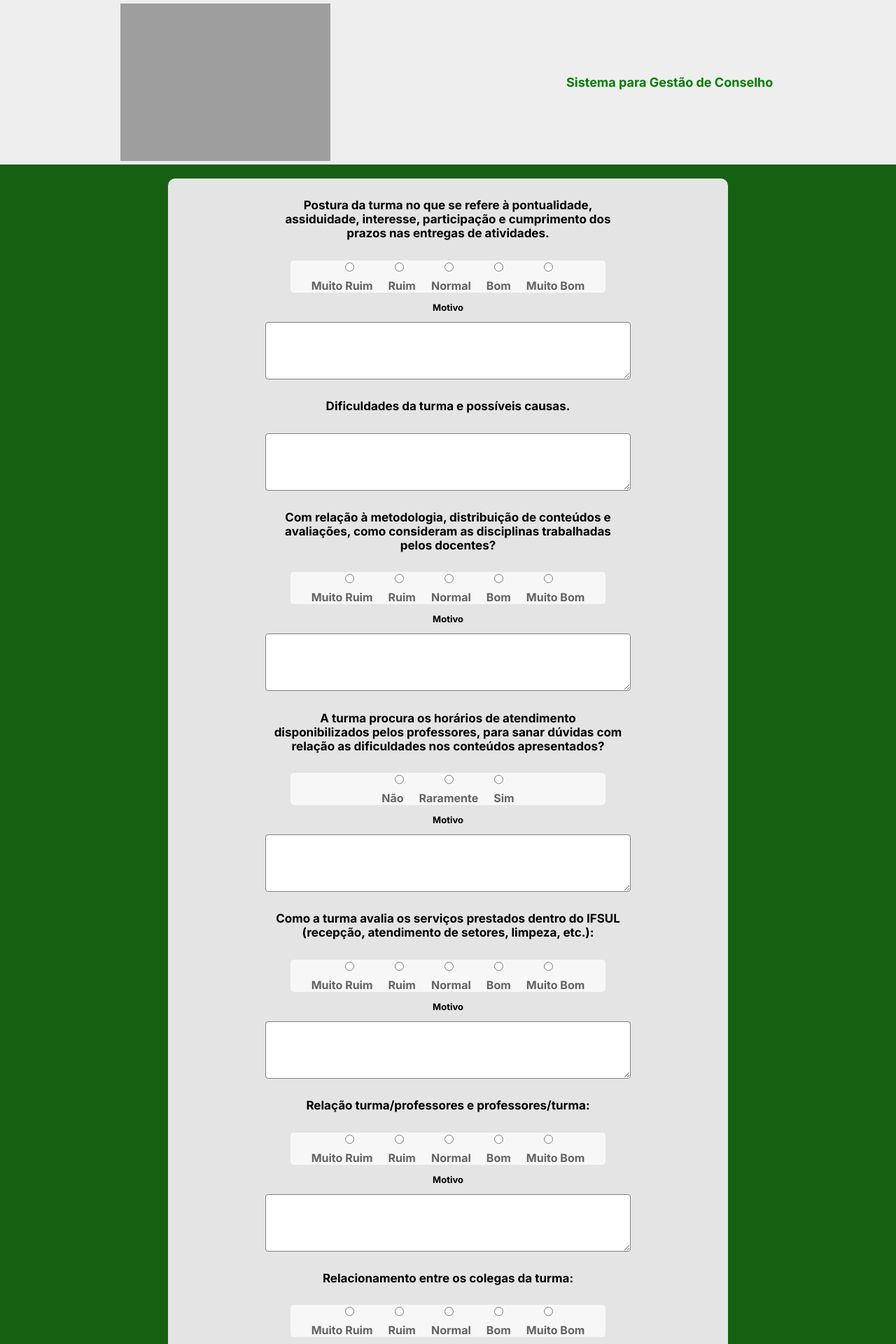
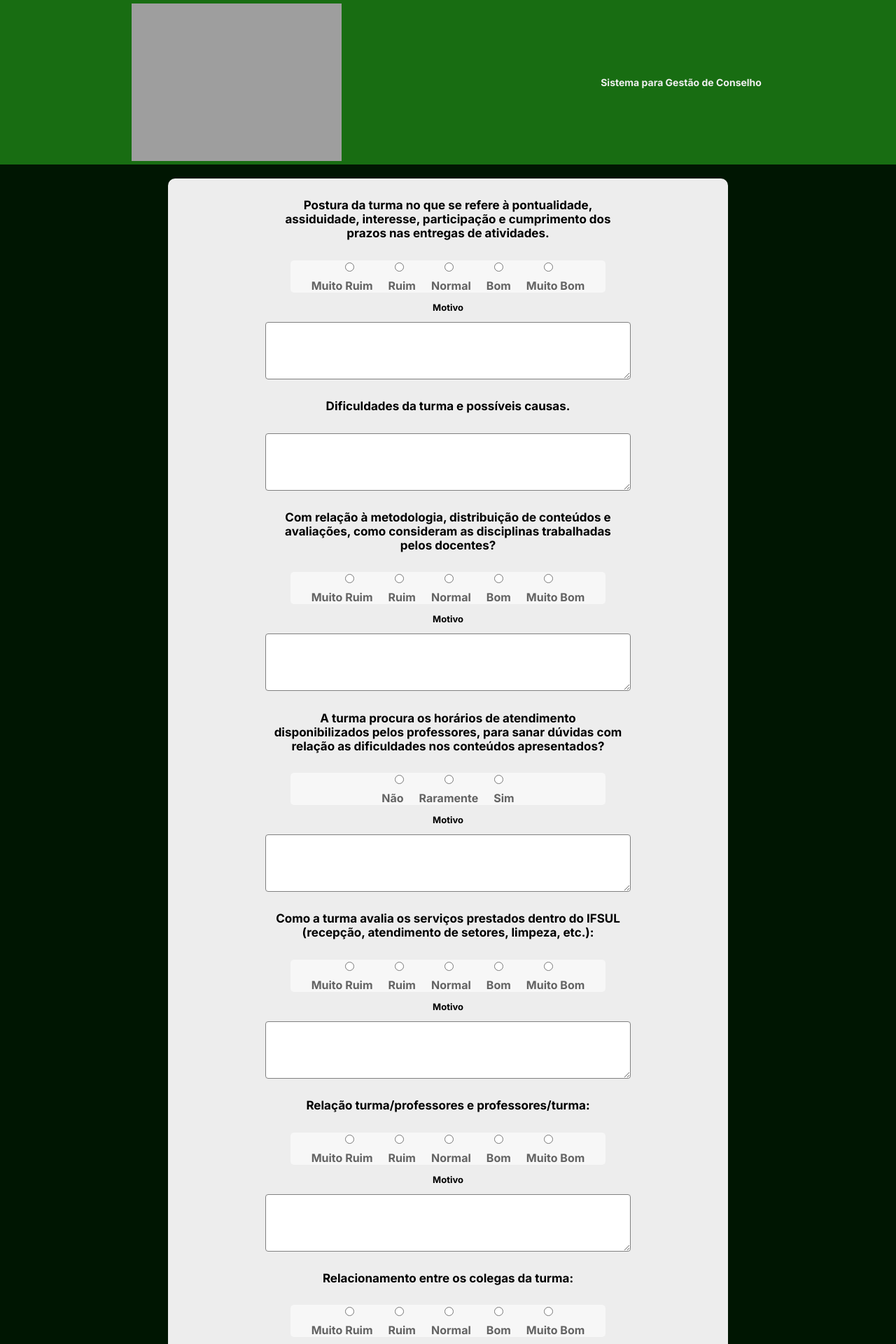
Before and after one commit to gustavoghots/CodeDay-2024, a PHP site: page /formulario.php in a window 1280 px wide. Shown: the top 1920 px of the page at 70% size. Run offline with PHP 8.4, Linux system fonts and the light colour scheme; grey boxes are pictures that could not be loaded.

Commit message:
Update estiloForm.css

```diff
--- a/formulario/estiloForm.css
+++ b/formulario/estiloForm.css
@@ -1,7 +1,6 @@
 body{
     height: auto;
     margin: 0;
-    background-color: rgb(21, 97, 18);
 }
 
 .flex-row{
@@ -18,19 +17,19 @@ body{
 
 header{
     padding: 5px;
-    background-color: #eeeeee;
+    background-color: #186d12;
 }
 
 header > h2{
     font-family: inter;
-    font-size: 18px;
-    color: green;
+    font-size: 14px;
+    color: rgb(240, 240, 240);
     padding: 4px;
     border-radius: 5px;
 }
 
 main{
-    background-color: rgb(21, 97, 18);
+    background-color: rgb(0, 22, 2);
 }
 
 h5{
@@ -40,7 +39,7 @@ h5{
 }
 
 #formulario{
-    background-color: #e4e4e4;
+    background-color: #ededed;
     font-family: inter;
     flex-direction: column;
     width: 800px;
@@ -107,9 +106,9 @@ input[type='radio'] {
 footer{
     font-family: inter;
     text-align: center;
-    color: rgb(18, 84, 8);
+    color: rgb(238, 238, 238);
     height: 100px;
-    background-color: #c7c7c7;
+    background-color: #186d12;
 }
 
 footer > p{
```
